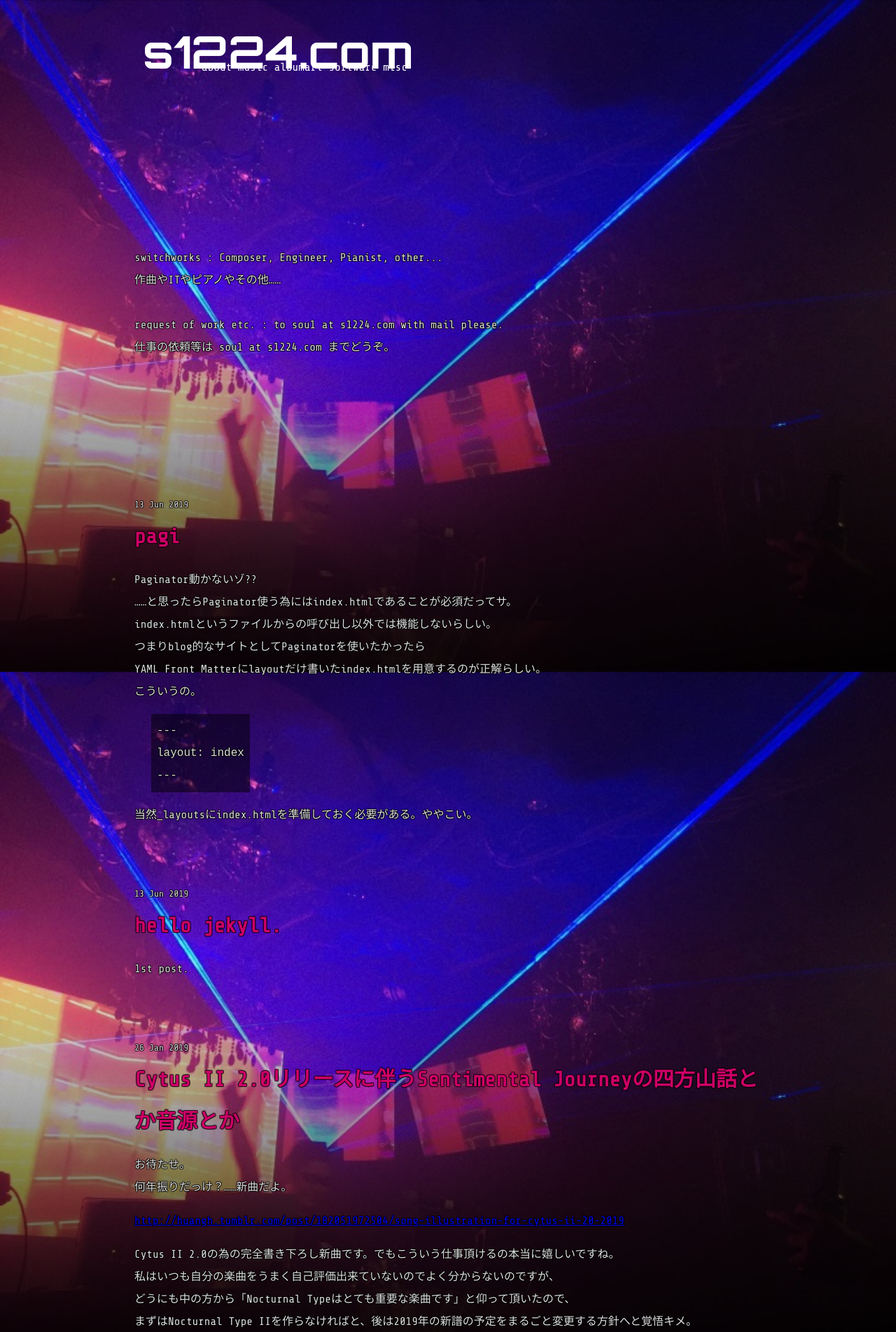
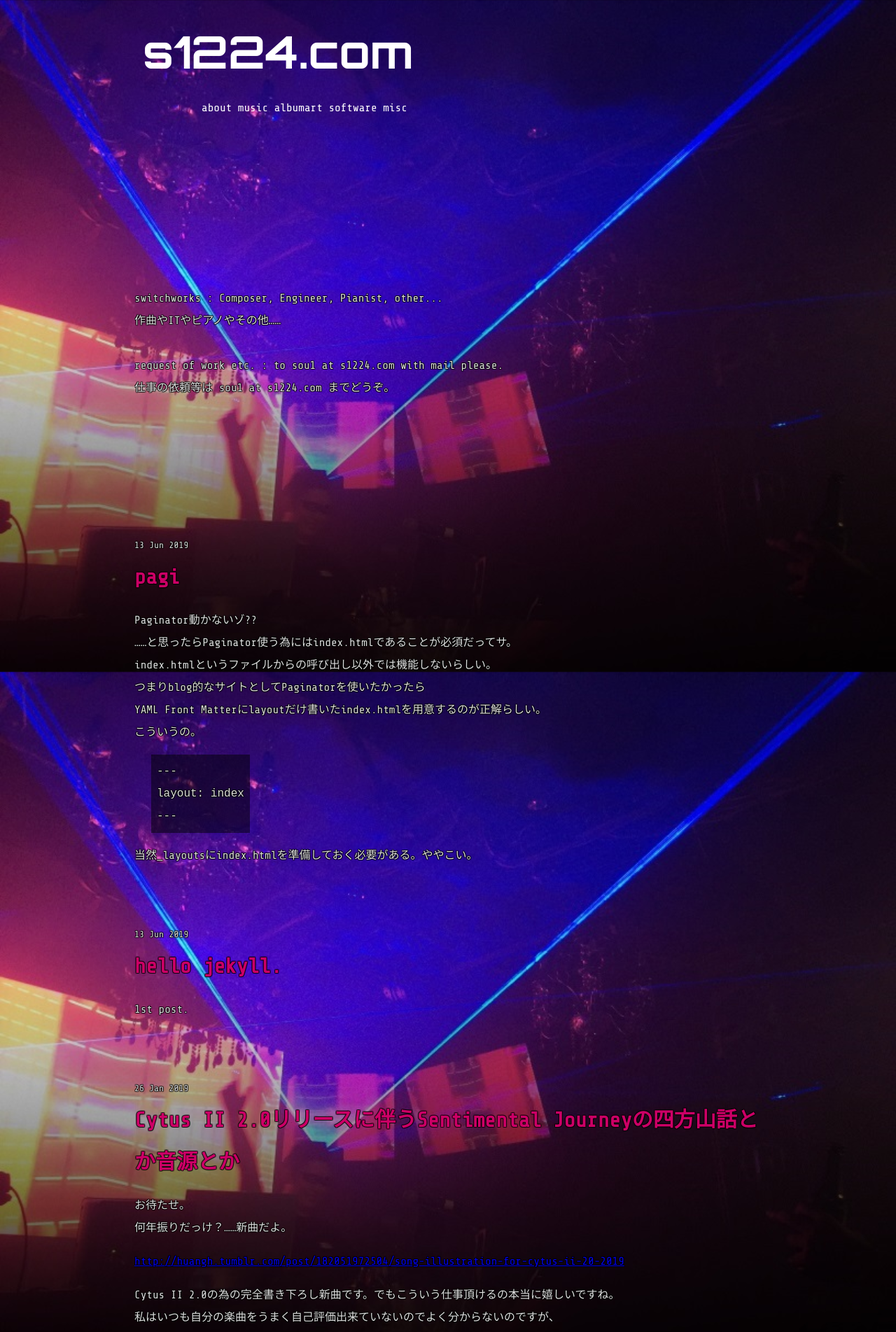
Before and after one commit to switchworks/switchworks.github.io, a Jekyll site: the page built from index.html, in a window 1280 px wide. Shown: the top 1903 px of the page at 70% size. Built offline with Jekyll 4.4.1, drawn with Linux system fonts in a browser that asks for light colours; the list of posts is cut into pages by our own code.

Commit message:
Update default.html

```diff
--- a/_layouts/default.html
+++ b/_layouts/default.html
@@ -36,7 +36,6 @@
 		margin: auto;
 	}
 	header {
-		height : 1.1em;
 		padding : 10px 0 0 12px;
 		color:white;
 		font-family : 'Orbitron';
```
